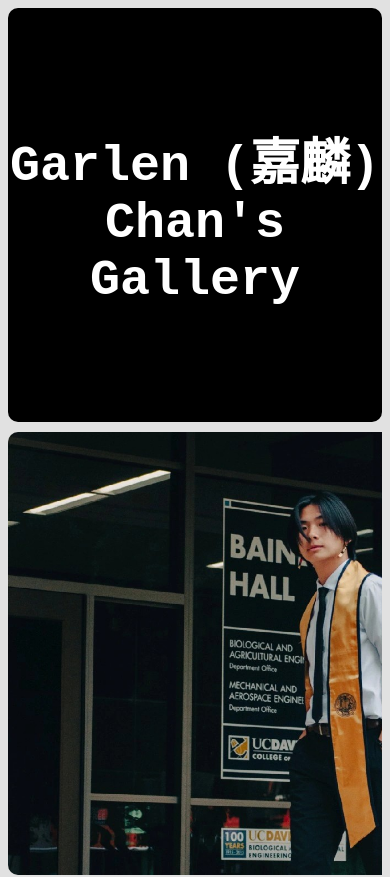
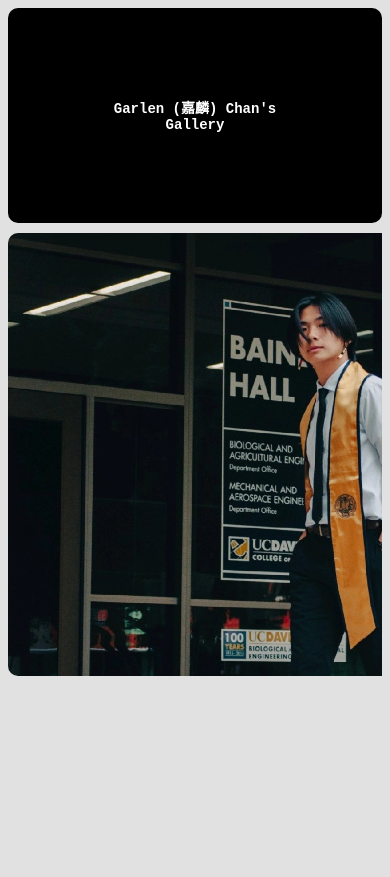
Before and after one commit to gachan2090/len.katsu, a React (Vite) app: page / in a window 390 px wide. Shown: the top 877 px of the page. Built offline with nearby package versions, Linux system fonts and the light colour scheme.

Commit message:
Update index.css

```diff
--- a/src/index.css
+++ b/src/index.css
@@ -139,7 +139,7 @@ html, body {
 /* media query for mobile*/
 
 @media only screen and (max-width: 600px) {
-  body {
-    background-color: lightblue;
+  #titleText {
+    font-size: 14px;
   }
 }
```
